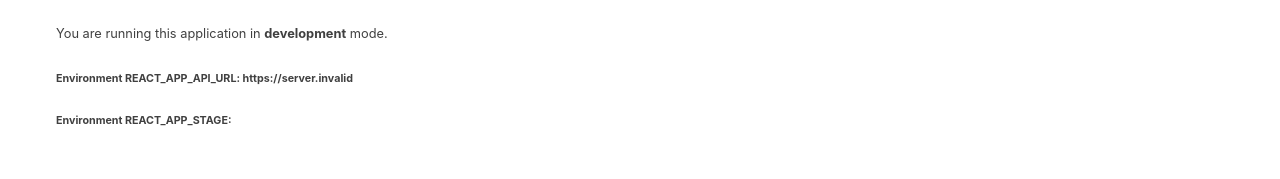
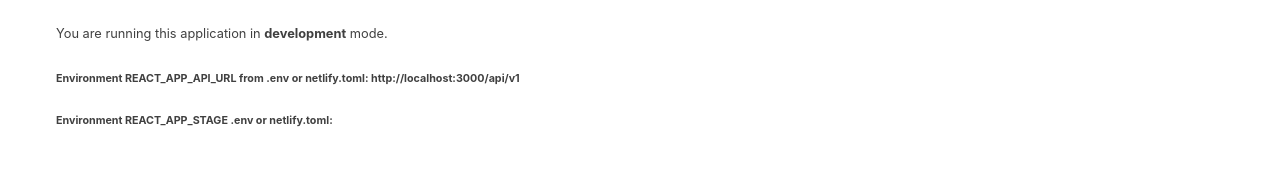
Before and after one commit to ivanchenoweth/react-hooks-axios-crud, a React (Create React App) app: page / in a window 1280 px wide. Shown: the part 150-329 px from the top of the page. Built offline with nearby package versions, Linux system fonts and the light colour scheme; no server answers.

Commit message:
testdeplo1 fixing the env vars

```diff
--- a/src/App.js
+++ b/src/App.js
@@ -73,8 +73,8 @@ const App = () => {
       <h1>CRUD App with Hooks+Axios V1.2</h1>
       <h2>CICD netifly</h2>
       <small>You are running this application in <b>{process.env.NODE_ENV}</b> mode.</small>
-      <h6>Environment REACT_APP_API_URL: {process.env.REACT_APP_API_URL}</h6>
-      <h6>Environment REACT_APP_STAGE: {process.env.REACT_APP_STAGE}</h6>
+      <h6>Environment REACT_APP_API_URL from .env or netlify.toml: {process.env.REACT_APP_API_URL}</h6>
+      <h6>Environment REACT_APP_STAGE .env or netlify.toml: {process.env.REACT_APP_STAGE}</h6>
       <div className="flex-row">
         <div className="flex-large">
           {editing ? (
```
Also changed, not shown: 1 other file (tests, documents, lock files or other folders).
